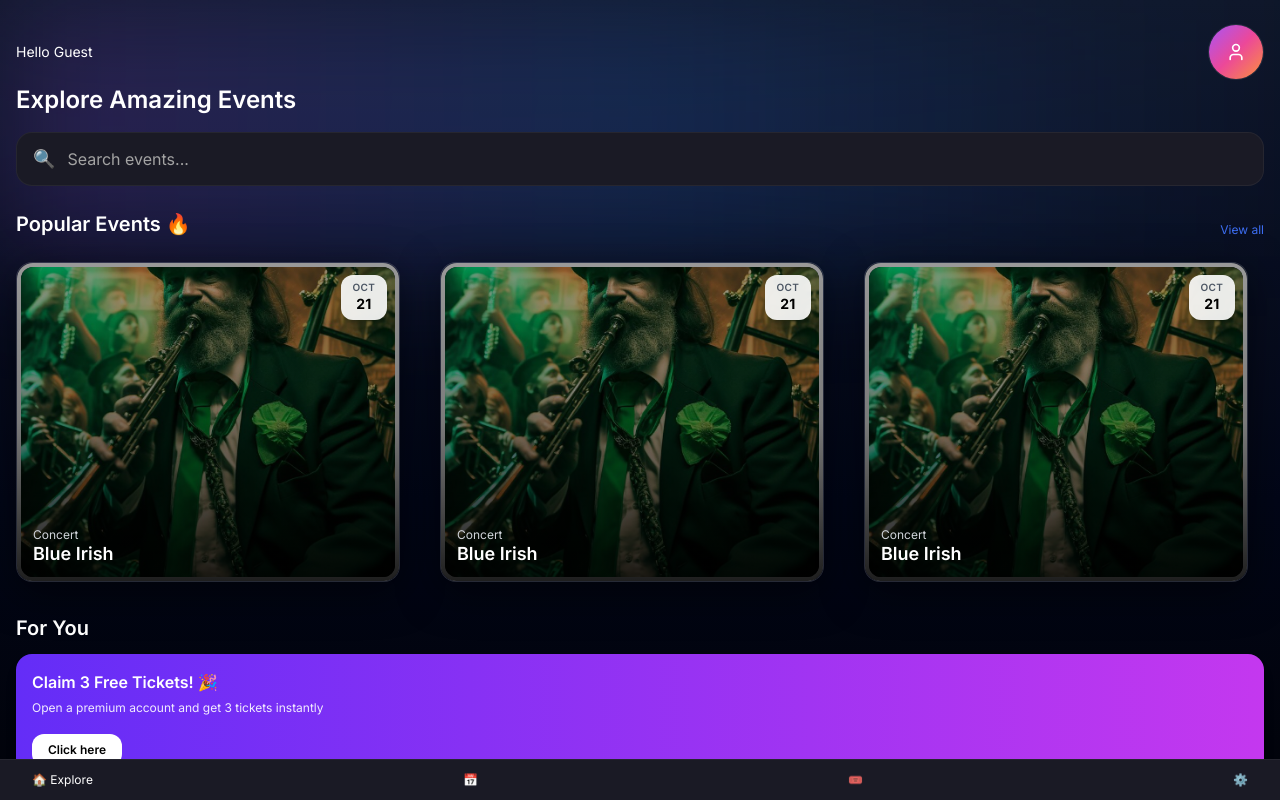
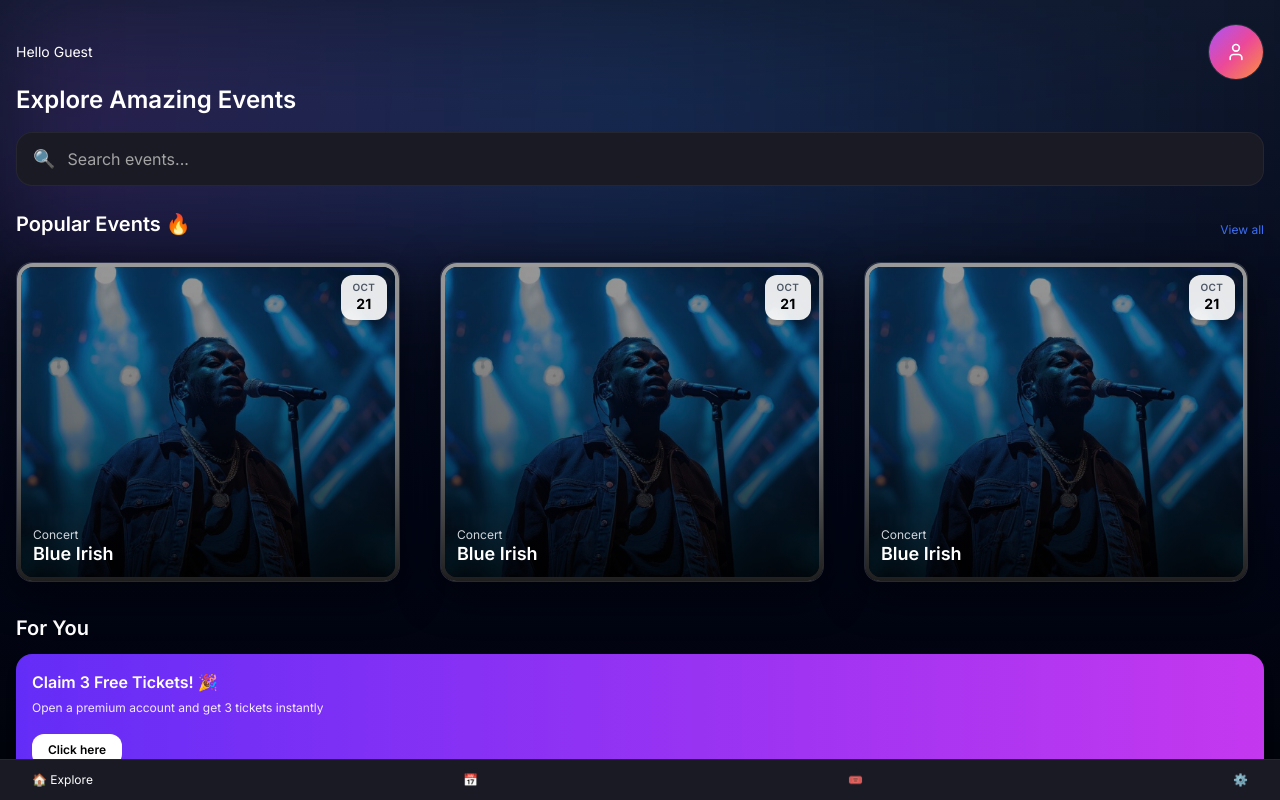
Before and after one commit to Haywhai1/event-app, a Next.js app: page / in a window 1280 px wide. Shown: the top 800 px of the page. Built offline with nearby package versions, Linux system fonts and the light colour scheme; no server answers.

Commit message:
updated eventdiv

```diff
--- a/components/EventCard.tsx
+++ b/components/EventCard.tsx
@@ -23,7 +23,7 @@ export default function EventCard() {
     >
       {/* IMAGE */}
       <Image
-        src="/images/irish.png"
+        src="/images/irish2.png"
         alt="Event"
         width={200}
         height={200}
```
Also changed, not shown: public/images/irish2.png (added).
